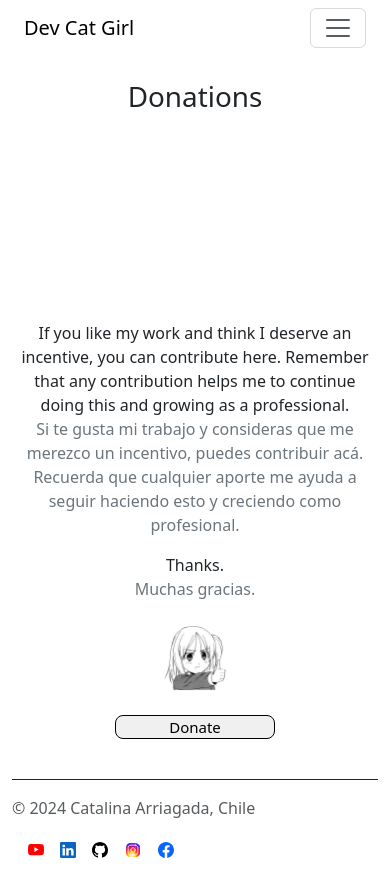
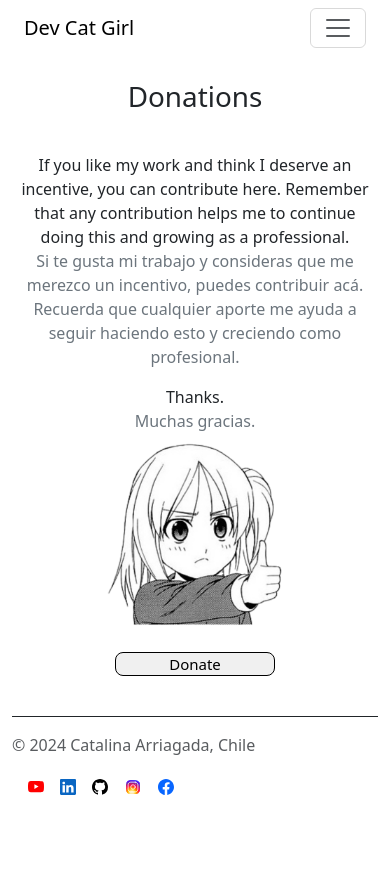
Before and after one commit to catalina-arriagada/portfolio, a React (Create React App) app: page /donations in a window 390 px wide. Shown: the top 896 px of the page. After the commit the page ends 844 px from the top, so only its background shows below. Built offline with nearby package versions, Linux system fonts and the light colour scheme.

Commit message:
donations responsive -about corrections

```diff
--- a/src/components/About.jsx
+++ b/src/components/About.jsx
@@ -1,6 +1,3 @@
-//Sobre mi pagina
-//Nombre y apellido, a que me dedico, resumen de mi experiencia y objetivos.
-
 import React from 'react';
 import { Row, Container, Col } from 'react-bootstrap';
 import TransitionText from './aboutComponents/TransitionText';
--- a/src/components/Donations.jsx
+++ b/src/components/Donations.jsx
@@ -1,4 +1,3 @@
-//api paypal
 import React from 'react';
 import Footer from './Footer';
 import { Image } from 'react-bootstrap';
@@ -9,14 +8,14 @@ const Donations = () => {
         window.open("https://paypal.me/catadies?country.x=CL&locale.x=es_XC");
       };
     return(
-        <div className='row pt-4 d-flex flex-column align-items-center justify-content-between min-vh-100'>
+        <div className='div-container row pt-4 d-flex flex-column align-items-center justify-content-between'>
             <h2 className='col display-6 text-center'>Donations</h2>
-            <p className="mt-5 mb-0 text-center">If you like my work and think I deserve an incentive, you can contribute here. Remember that any contribution helps me to continue doing this and growing as a professional.</p>
+            <p id='p-1' className="mb-0 text-center">If you like my work and think I deserve an incentive, you can contribute here. Remember that any contribution helps me to continue doing this and growing as a professional.</p>
             <p className="text-center text-secondary">Si te gusta mi trabajo y consideras que me merezco un incentivo, puedes contribuir acá. Recuerda que cualquier aporte me ayuda a seguir haciendo esto y creciendo como profesional.</p>
             <p className="mb-0 text-center">Thanks.</p>
-            <p className="mb-4 text-center text-secondary">Muchas gracias.</p>
+            <p className="mb-2 text-center text-secondary">Muchas gracias.</p>
             <Image
-            className="w-25"
+            className="image-donar"
             src="./img/profile12.png" />
             <a className='btn-donar mt-4 mb-3' onClick={handleClickDonacion}>Donate</a>
 
--- a/src/styles/donations.css
+++ b/src/styles/donations.css
@@ -15,3 +15,36 @@
     transform: scale(1.1);
     background-color: #90bcc3;
 }
+
+@media only screen and (min-width: 200px){
+    .div-container{
+        min-height: 100vh;
+    }
+    #p-1 {
+        margin-top: 2rem;
+    }
+    .image-donar{
+        width: 60% !important;
+    }
+}
+@media only screen and (min-width: 300px){
+    .div-container{
+        min-height: 30vh;
+    }
+}
+@media only screen and (min-width: 620px){
+    .image-donar{
+        width: 40% !important;
+    }
+}
+@media only screen and (min-width: 1200px){
+    .div-container{
+        min-height: 100vh;
+    }
+    #p-1 {
+        margin-top: 4rem;
+    }
+    .image-donar{
+        width: 25% !important;
+    }
+}
--- a/src/styles/transition_text.css
+++ b/src/styles/transition_text.css
@@ -109,5 +109,6 @@
     .caracter-img{
         width: 11rem;
         max-width: 25rem;
+        height: 11.2rem;
     }
 }
```
